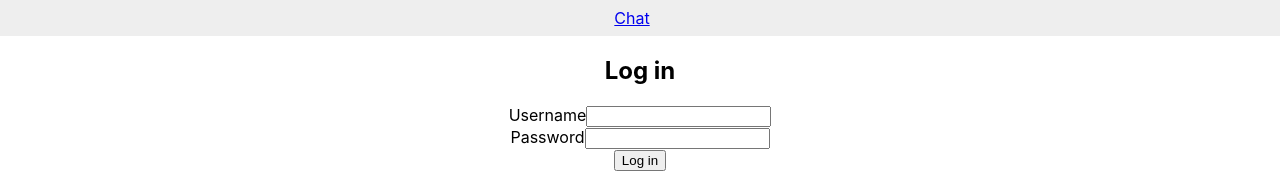
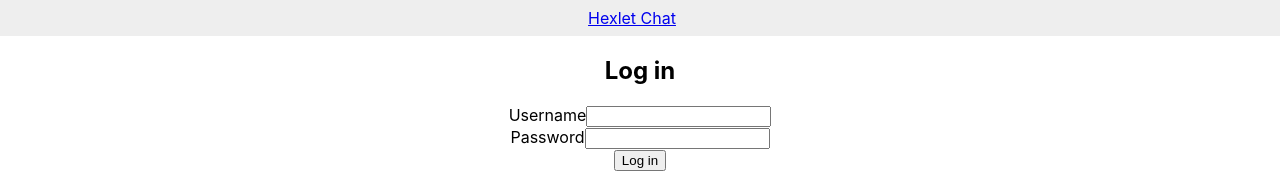
Before and after one commit to iPoolito/frontend-project-139, a React (Create React App) app in the folder frontend/: page /login in a window 1280 px wide. Shown: the top 173 px of the page. Built offline with nearby package versions, Linux system fonts and the light colour scheme; no server answers.

Commit message:
Adding Hexlet Chat to navbar

```diff
--- a/frontend/src/components/Navbar/ChatNavbar.jsx
+++ b/frontend/src/components/Navbar/ChatNavbar.jsx
@@ -13,7 +13,7 @@ const ChatNavbar = () => {
   return (
     <nav style={{ background: '#eee', padding: '0.5rem' }}>
       <Link to="/" style={{ marginRight: '1rem' }}>
-        Chat
+        Hexlet Chat
       </Link>
       {isAuthenticated && (
         <button type="button" onClick={handleLogout}>
```
